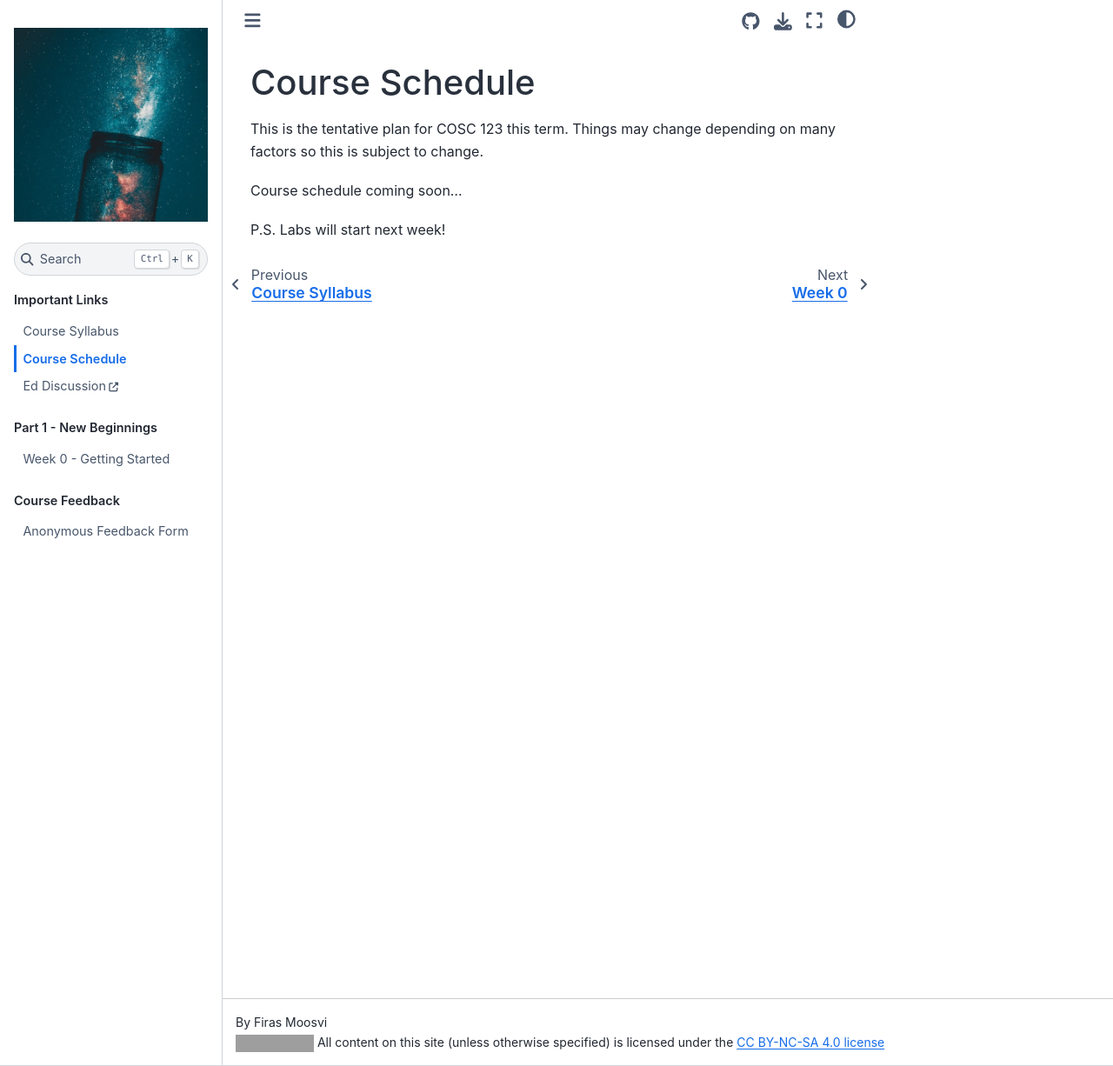
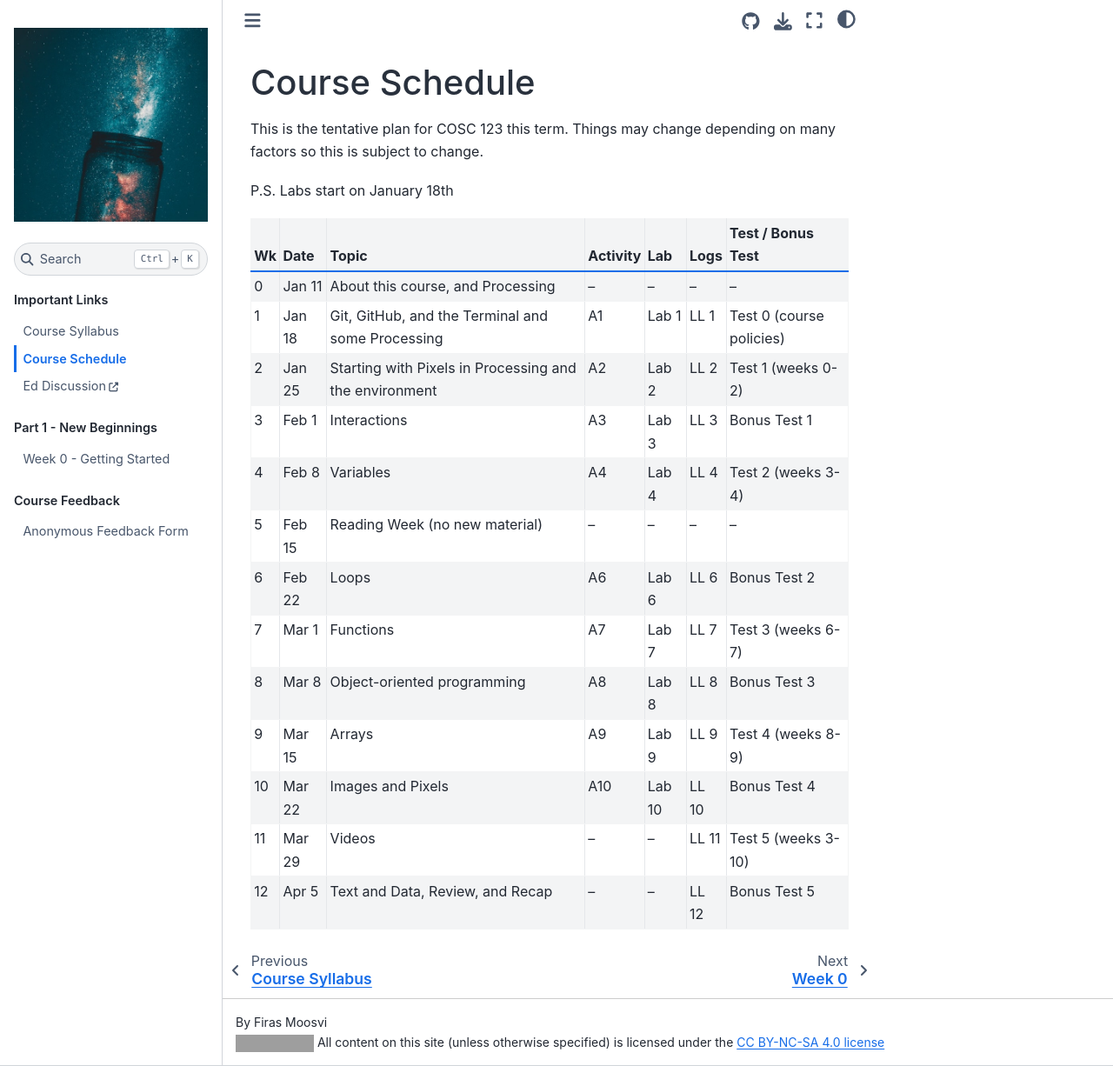
Before and after one commit to ubco-cmps/cosc123_course, a Jupyter Book: the page built from about/course_schedule.md, in a window 1280 px wide and 1226 px high. Shown: the whole window at 87% size. Built offline with Jupyter Book 1.0.4 settings and Sphinx 7.4.7 and the Sphinx Book theme 1.1.4, drawn with Linux system fonts in a browser that asks for light colours; grey boxes are pictures that could not be loaded.

Commit message:
add course schedul

```diff
--- a/about/course_schedule.md
+++ b/about/course_schedule.md
@@ -5,23 +5,72 @@ Course Schedule
 This is the tentative plan for {{ COURSE_CODE }} this term.
 Things may change depending on many factors so this is subject to change.
 
-Course schedule coming soon...
+P.S. Labs start on January 18th
 
-P.S. Labs will start next week!
+| Wk | Date   | Topic                                                  | Activity | Lab    | Logs  | Test / Bonus Test        |
+|----|--------|--------------------------------------------------------|----------|--------|-------|--------------------------|
+| 0  | Jan 11 | About this course, and Processing                      | --       | --     | --    | --                       |
+| 1  | Jan 18 | Git, GitHub, and the Terminal and some Processing      | A1       | Lab 1  | LL 1  | Test 0 (course policies) |
+| 2  | Jan 25 | Starting with Pixels in Processing and the environment | A2       | Lab 2  | LL 2  | Test 1 (weeks 0-2)       |
+| 3  | Feb 1  | Interactions                                           | A3       | Lab 3  | LL 3  | Bonus Test 1             |
+| 4  | Feb 8  | Variables                                              | A4       | Lab 4  | LL 4  | Test 2 (weeks 3-4)       |
+| 5  | Feb 15 | Reading Week (no new material)                         | --       | --     | --    | --                       |
+| 6  | Feb 22 | Loops                                                  | A6       | Lab 6  | LL 6  | Bonus Test 2             |
+| 7  | Mar 1  | Functions                                              | A7       | Lab 7  | LL 7  | Test 3 (weeks 6-7)       |
+| 8  | Mar 8  | Object-oriented programming                            | A8       | Lab 8  | LL 8  | Bonus Test 3             |
+| 9  | Mar 15 | Arrays                                                 | A9       | Lab 9  | LL 9  | Test 4 (weeks 8-9)       |
+| 10 | Mar 22 | Images and Pixels                                      | A10      | Lab 10 | LL 10 | Bonus Test 4             |
+| 11 | Mar 29 | Videos                                                 | --       | --     | LL 11 | Test 5 (weeks 3-10)      |
+| 12 | Apr 5  | Text and Data, Review, and Recap                       | --       | --     | LL 12 | Bonus Test 5             |
+
+
 
 <!--
-| Wk | Date | Topic                                         | Homework   | Lab   | Logs | Test / Bonus Test              |
-|----|----------|-----------------------------------------------|------------|-------|--------------|--------------------------------|
-| 0  | Jan 11   | About this course                             | Diagnostic | Lab X | LL X         | Test 0: Course policies        |
-| 1  | Jan 18   | Chapter 2: Kinematics in 1 D                  | HW X       | Lab X | LL X         | Diagnostic (Pre)               |
-| 2  | Jan 25   | Chapter 3: Vectors and Coordinate Systems     | HW X       | Lab X | LL X         | Test 1: Chapters 2 & 3         |
-| 3  | Feb 1    | Chapter 4: Kinematics in 2D                   | HW X       | Lab X | LL X         | Bonus Test 1                   |
-| 4  | Feb 8    | Chapter 5: Force and Motion                   | HW X       | Lab X | LL X         | Test 2: Chapters 4 & 5         |
-| 5  | Feb 15   | Reading Week (no new material)                | -          | -     | -            | -                              |
-| 6  | Feb 22   | Chapter 6: Dynamics I: Motion along a line    | HW X       | Lab X | LL X         | Bonus Test 2                   |
-| 7  | Mar 1    | Chapter 7: Newton's third law                 | HW X       | Lab X | LL X         | Test 3: Chapters 6 & 7         |
-| 8  | Mar 8    | Chapter 8: Dynamics II: Motion in a Plane     | HW X       | Lab X | LL X         | Bonus Test 3                   |
-| 9  | Mar 15   | Chapter 9: Work and Kinetic Energy            | HW X       | Lab X | LL X         | Test 4: Chapters 8 & 9         |
-| 10 | Mar 22   | Chapter 10: Interactions and Potential Energy | HW X       | Lab X | LL X         | Bonus Test 4                   |
-| 11 | Mar 29   | Chapter 11: Impulse and momentum              | HW X       | Lab X | LL X         | Test 5: Chapters 10 & 11       |
-| 12 | Apr 5    | Review and recap                              | Practice   | Lab X | LL X         | Diagnostic (Post) Bonus Test 5 | -->
+00. Kinect and processing (Ignore)
+
+Test 1: Git and Command Line & Primitive Shapes in processing (Weeks 0-2)
+
+    - Git and GitHub (coding train videos)
+    - Command line ()
+    0. Intro to processing (7)
+    1. Pixels (1)
+    2. Processing environment (2)
+
+Test 2: Processing and Interactions (3-4)
+    3. Interactions (3)
+    4. Variables (4)
+
+Test 3: Loops, Functions, and Conditionals (5 + 7)
+
+    6. Loops (6)
+    7. Functions (4)
+
+Test 4: OOP and Arrays (8-9)
+
+    8. OOP (6)
+    9. Arrays (5)
+
+Test 5: Overview (9-10)
+
+    10. Images and Pixels (7)
+    11. Videos (10)
+    13. Text and Data
+
+
+------ Previous structure
+1. Intro, Software Dev, Into ro processing (coordinates & shapes)
+2. Primitive shapes, debugging, text, color, active sketches, user interaction
+3. Active sketches, user interaction, coordinate transformation, variables and math A
+4. Variables and math B, C, and Practice
+5. Useful functions: map, norm, constrain, random, noise, images
+6. Midterm revision, midterm, review solutions
+7. Reading week off
+8. Conditionals
+9. Loops and functions
+10. Functions and OOP
+11. Midterm 2
+12. OOP
+13. Arrays, arrays of object, from processing to Java
+14. libraries, gaming techniques, custom shapes, math, data visualization, intro to 3d
+
+-->
```
Also changed, not shown: 1 other file.
